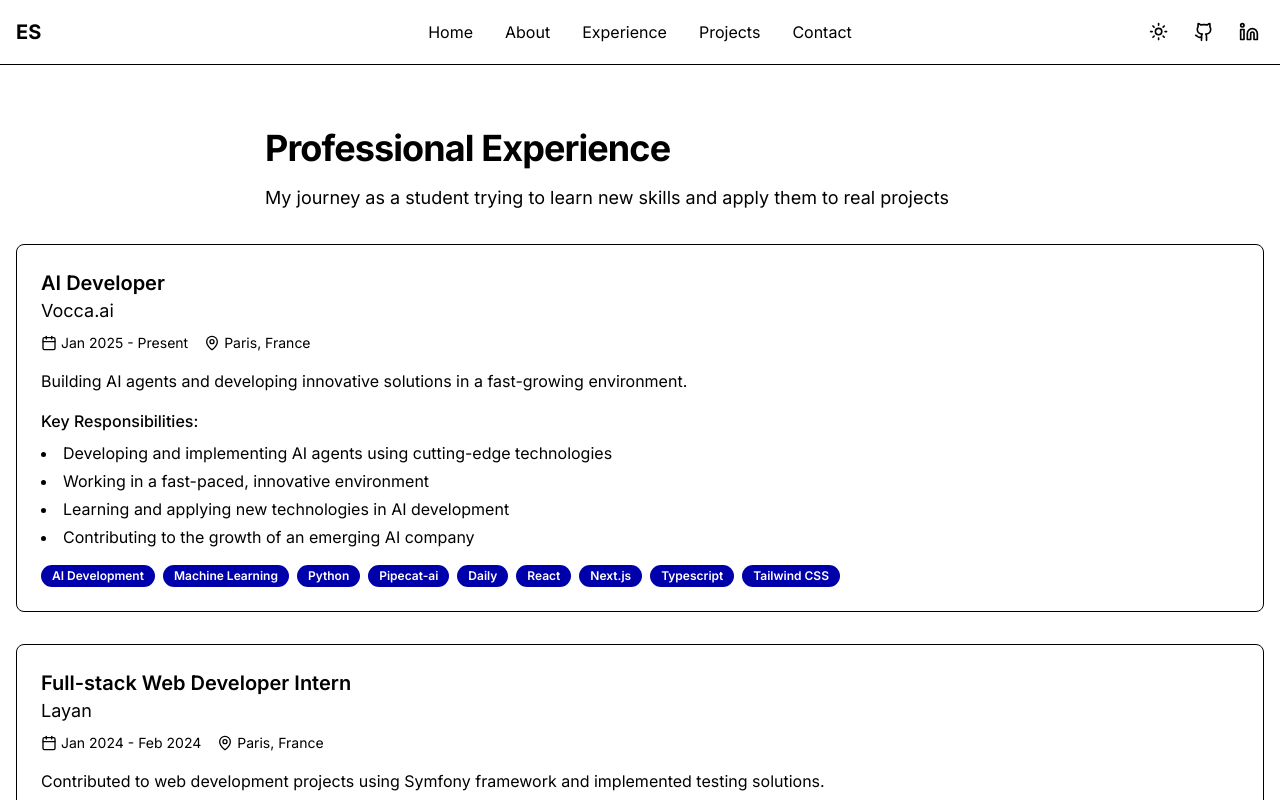
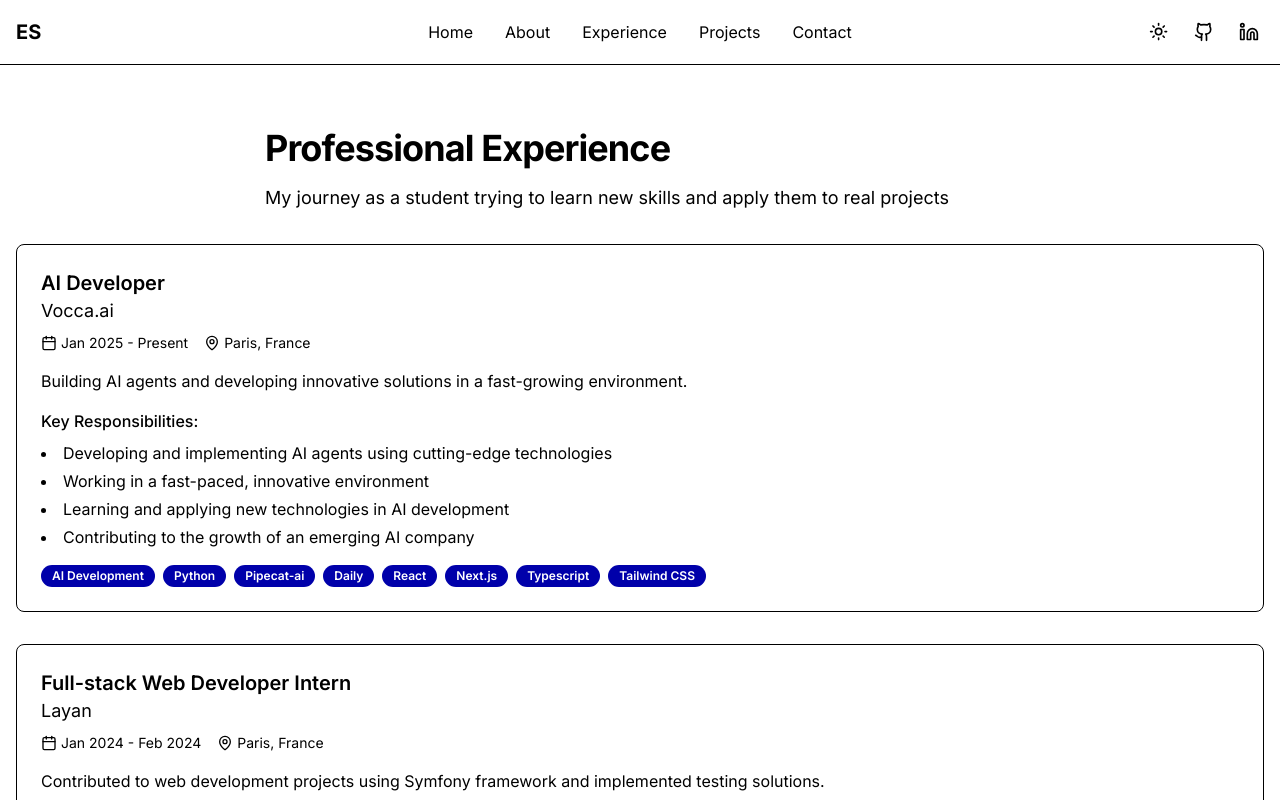
Before and after one commit to ethansmadjaa/ethansmadja, a Next.js app: page /experience in a window 1280 px wide. Shown: the top 800 px of the page. Built offline with nearby package versions, Linux system fonts and the light colour scheme.

Commit message:
suppression de "Machine Learning" de la liste des technologies dans le fichier experiences.ts

```diff
--- a/src/data/experiences.ts
+++ b/src/data/experiences.ts
@@ -23,7 +23,7 @@ export const experiences: Experience[] = [
       "Learning and applying new technologies in AI development",
       "Contributing to the growth of an emerging AI company"
     ],
-    technologies: ["AI Development", "Machine Learning", "Python", "Pipecat-ai", "Daily", "React", "Next.js", "Typescript", "Tailwind CSS"]
+    technologies: ["AI Development", "Python", "Pipecat-ai", "Daily", "React", "Next.js", "Typescript", "Tailwind CSS"]
   },
   {
     title: "Full-stack Web Developer Intern",
```
